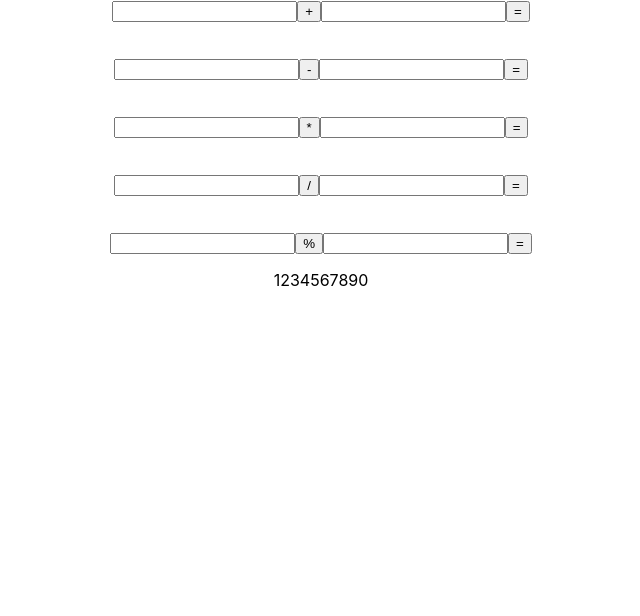
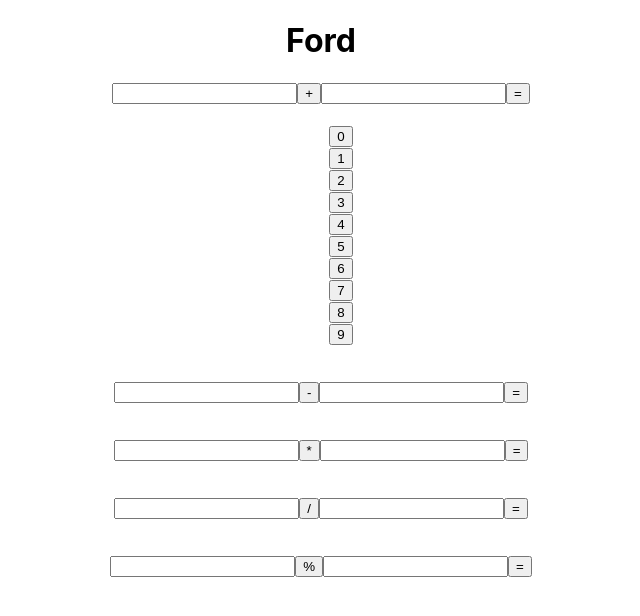
Before and after one commit to priya-0002/React__Calculator, a React (Create React App) app: page / in a window 1280 px wide. Shown: the top 616 px of the page, without its empty margins (319-959 px from the left). Built offline with nearby package versions, Linux system fonts and the light colour scheme.

Commit message:
map_functions

```diff
--- a/src/cal/Cal.js
+++ b/src/cal/Cal.js
@@ -55,17 +55,40 @@
         setRes(rem)
 
     }
-    const numbers = [1, 2, 3, 4, 5,6,7,8,9,0];
-    const array = numbers.map((newarray) => newarray );
-    console.log(array);
+    const test= {
+
+        "cars":[ "Ford", "BMW", "Fiat" ]
+      };
+      console.log(test)
+
+    const numbers =[0,1,2,3,4,5,6,7,8,9]
+
+        console.log(numbers)
+
+
 
     return (
         <div>
+            <div>
+                <h1>{test.cars[0]}</h1>
+
+            </div>
             <div className="parent">
                 <input type="number" onChange={text1} />
                 <button>+</button>
                 <input  type="number" onChange={text2} />
                  <button onClick={add}>=</button> <p>{res}</p>
+                <h1>{numbers[0].model}</h1>
+                 <ul>
+      {numbers.map((number) =>
+      <div>
+        <button key={number}>{number} </button>
+
+     </div>
+      )}
+    </ul>
+
+
 
 
                 <br />
@@ -100,7 +123,7 @@
                 <input  type="number" onChange={text2} />
                 <button onClick={ remainder}>=</button>  <p>{res}</p>
 
-                <div>{array}</div>
+
 
             </div>
         </div>
```
